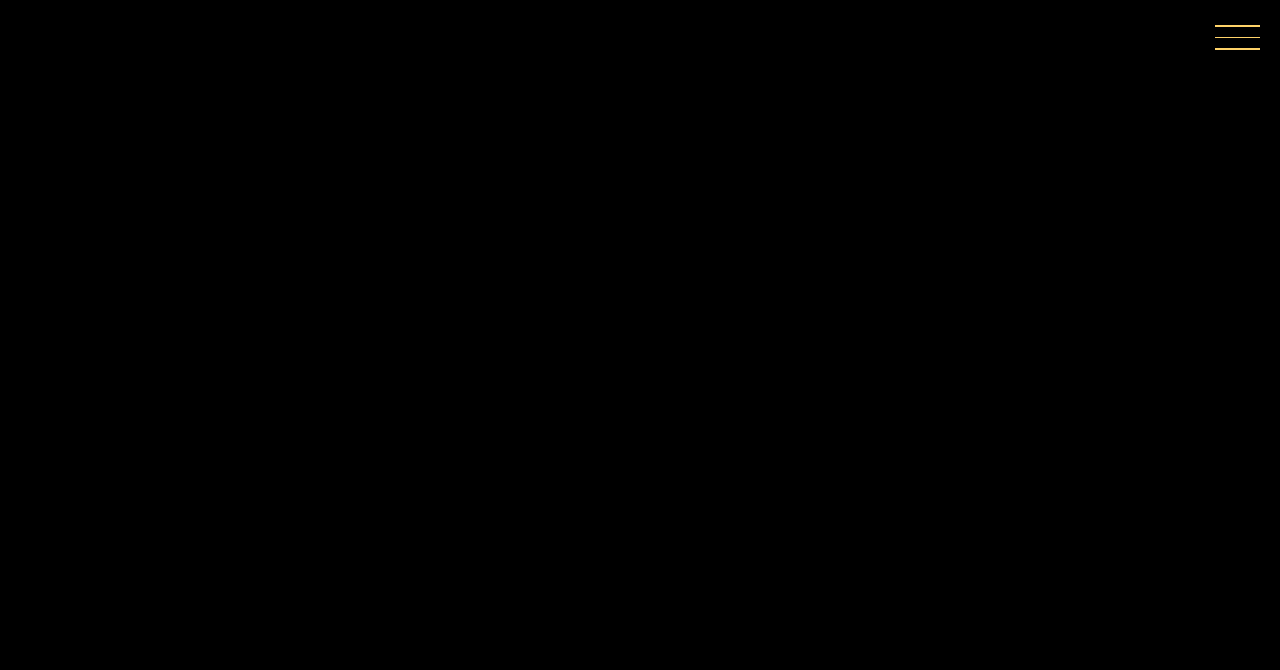
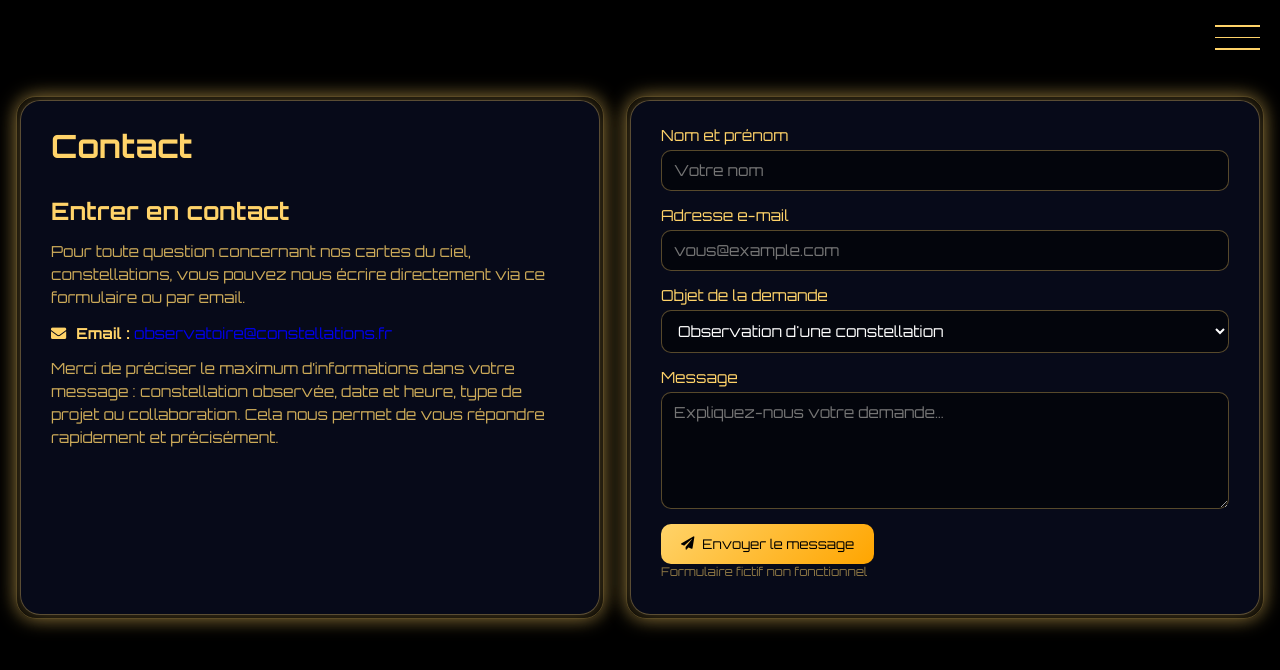
Before and after one commit to AdrienCarfantan/Site_a_rendre, a plain HTML site: page page5.html in a window 1280 px wide. Drawn offline with Linux system fonts and the light colour scheme.

Commit message:
page contact

```diff
--- a/CSS/format.css
+++ b/CSS/format.css
@@ -3,6 +3,11 @@
   padding: 0;
   text-decoration: none;
   list-style: none;
+}
+
+body {
+  background: #0a0f24;
+  color: #ffd369;
 }
 
 .title h1 {
--- a/CSS/page5.css
+++ b/CSS/page5.css
@@ -1,10 +1,142 @@
-h1 {
+* {
+  margin: 0;
+  padding: 0;
+  box-sizing: border-box;
   font-family: "Orbitron", sans-serif;
+}
+
+.contact-layout {
+  display: flex;
+  justify-content: center;
+  gap: 30px;
+  flex-wrap: wrap;
+  padding: 100px 20px;
+}
+
+.glass {
+  background: rgba(10, 15, 36, 0.7);
+  border: 1px solid #ffd36955;
+  border-radius: 20px;
+  padding: 25px 30px;
+  backdrop-filter: blur(10px);
+  box-shadow: 0 0 20px #ffd36955;
+  transition: transform 0.3s ease, box-shadow 0.3s ease;
   position: relative;
+}
+
+.glass::before {
+  content: "";
+  position: absolute;
+  top: -5px;
+  left: -5px;
+  right: -5px;
+  bottom: -5px;
+  border-radius: 20px;
+  border: 1px solid #ffd36944;
+  box-shadow: 0 0 20px #ffd36966;
+  pointer-events: none;
+  z-index: 1;
+}
+
+.glass:hover {
+  transform: translateY(-5px);
+  box-shadow: 0 0 30px #ffd369aa;
+}
+
+.contact-info {
+  flex: 1 1 300px;
+  z-index: 2;
+}
+
+.contact-info h1 {
+  margin-bottom: 30px;
+  font-size: 2rem;
+}
+.contact-info h2 {
+  margin-bottom: 15px;
+  font-size: 1.5rem;
+}
+
+.contact-info p,
+.contact-note {
+  font-size: 0.95rem;
+  line-height: 1.5;
+  margin-bottom: 15px;
+  color: #ffd369cc;
+}
+
+.contact-info ul {
+  list-style: none;
+  margin-bottom: 15px;
+}
+
+.contact-info li {
+  display: flex;
+  align-items: center;
+  gap: 10px;
+  margin-bottom: 10px;
+  font-size: 0.95rem;
+}
+
+.contact-info li i {
   color: #ffd369;
-  text-align: center;
-  font-size: clamp(2rem, 5vw, 3rem);
-  text-shadow: 2px 2px 4px #0a0f24;
-  margin-top: 20px;
-  z-index: 5;
 }
+
+.contact-form {
+  flex: 1 1 350px;
+  z-index: 2;
+}
+
+.form-row {
+  display: flex;
+  flex-direction: column;
+  margin-bottom: 15px;
+}
+
+.form-row label {
+  margin-bottom: 5px;
+  font-size: 0.95rem;
+}
+
+.form-row input,
+.form-row textarea,
+.form-row select {
+  padding: 10px 12px;
+  border-radius: 10px;
+  border: 1px solid #ffd36955;
+  background: rgba(0, 0, 0, 0.5);
+  color: #fff;
+  font-size: 0.95rem;
+}
+
+.form-row input:focus,
+.form-row textarea:focus,
+.form-row select:focus {
+  outline: none;
+  border-color: #ffd369;
+  box-shadow: 0 0 10px #ffd36955;
+}
+
+.form-disclaimer {
+  font-size: 0.75rem;
+  color: #ffd36988;
+  margin-bottom: 10px;
+}
+
+.btn-primary {
+  background: linear-gradient(135deg, #ffd369, #ffa500);
+  color: #000;
+  border: none;
+  border-radius: 10px;
+  padding: 12px 20px;
+  cursor: pointer;
+  display: inline-flex;
+  align-items: center;
+  gap: 0.5rem;
+  transition: all 0.3s ease;
+}
+
+.btn-primary:hover {
+  transform: scale(1.05);
+  box-shadow: 0 0 20px #ffd369aa;
+}
--- a/page5.html
+++ b/page5.html
@@ -44,6 +44,94 @@
         <li><a href="./page5.html">Contact</a></li>
       </ul>
     </nav>
-    <header></header>
+    <main class="page">
+      <section class="contact-layout">
+        <div class="contact-info glass">
+          <h1>Contact</h1>
+          <h2>Entrer en contact</h2>
+          <p>
+            Pour toute question concernant nos cartes du ciel, constellations,
+            vous pouvez nous écrire directement via ce formulaire ou par email.
+          </p>
+
+          <ul>
+            <li>
+              <i class="fas fa-envelope"></i>
+              <span>
+                <strong>Email :</strong>
+                <a href="mailto:observatoire@constellations.fr"
+                  >observatoire@constellations.fr</a
+                >
+              </span>
+            </li>
+          </ul>
+
+          <p class="contact-note">
+            Merci de préciser le maximum d’informations dans votre message :
+            constellation observée, date et heure, type de projet ou
+            collaboration. Cela nous permet de vous répondre rapidement et
+            précisément.
+          </p>
+        </div>
+
+        <div class="contact-form glass">
+          <form
+            action="mailto:observatoire@constellations.fr"
+            method="post"
+            enctype="text/plain"
+          >
+            <div class="form-row">
+              <label for="name">Nom et prénom</label>
+              <input
+                type="text"
+                id="name"
+                name="Nom"
+                placeholder="Votre nom"
+                required
+              />
+            </div>
+
+            <div class="form-row">
+              <label for="email">Adresse e-mail</label>
+              <input
+                type="email"
+                id="email"
+                name="Email"
+                placeholder="vous@example.com"
+                required
+              />
+            </div>
+
+            <div class="form-row">
+              <label for="topic">Objet de la demande</label>
+              <select id="topic" name="Objet">
+                <option value="observation">
+                  Observation d'une constellation
+                </option>
+                <option value="carte_du_ciel">Carte du ciel / projet</option>
+                <option value="autre">Autre demande</option>
+              </select>
+            </div>
+
+            <div class="form-row">
+              <label for="message">Message</label>
+              <textarea
+                id="message"
+                name="Message"
+                rows="5"
+                placeholder="Expliquez-nous votre demande…"
+                required
+              ></textarea>
+            </div>
+
+            <button type="submit" class="btn btn-primary">
+              <i class="fas fa-paper-plane"></i>
+              Envoyer le message
+            </button>
+            <p class="form-disclaimer">Formulaire fictif non fonctionnel</p>
+          </form>
+        </div>
+      </section>
+    </main>
   </body>
 </html>
```
